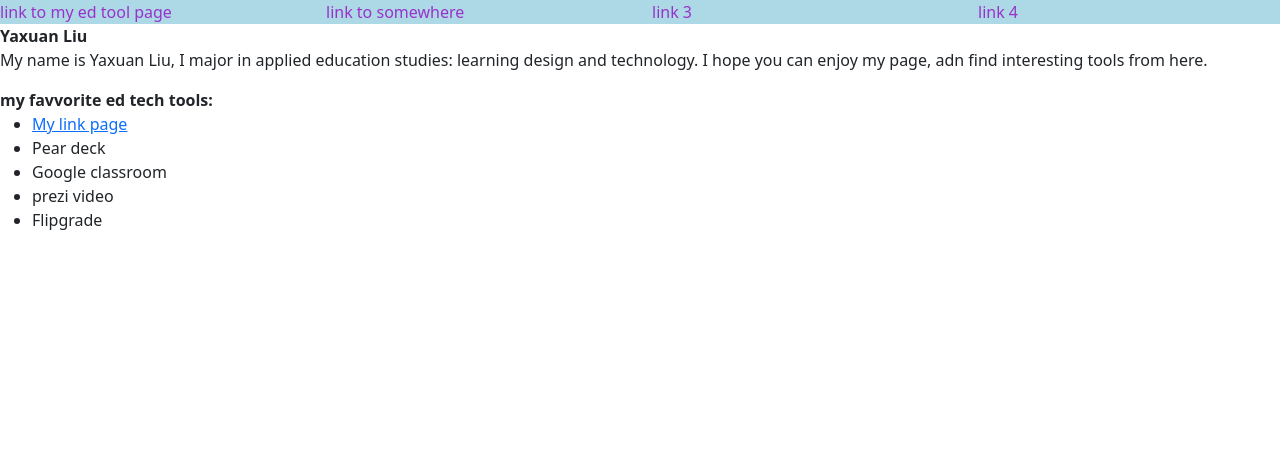
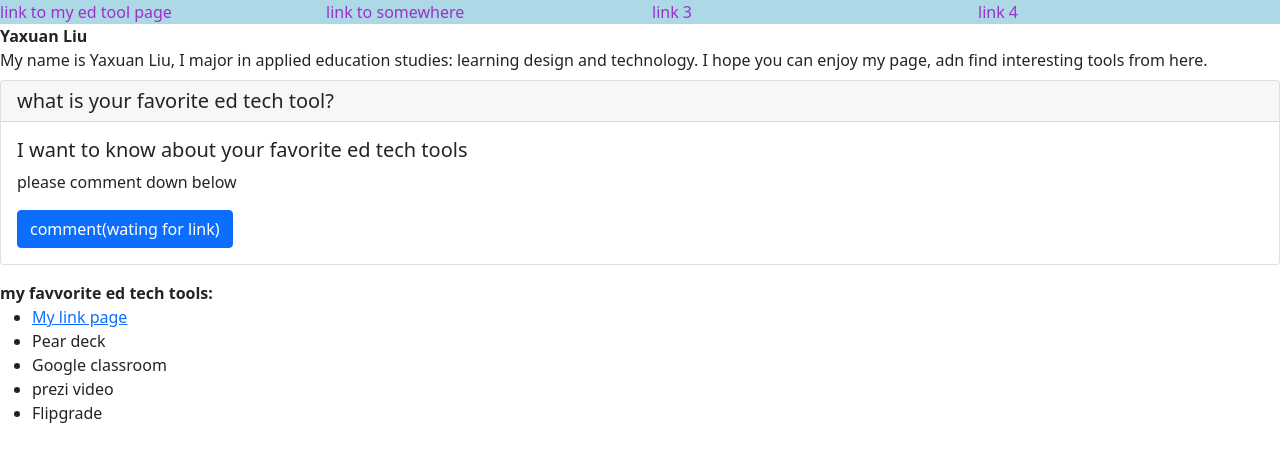
Before and after one commit to tomatoandGuitar/mybioandfavoriteedtechtools, a plain HTML site: page index.html in a window 1280 px wide. Drawn offline with nearby package versions, Linux system fonts and the light colour scheme.

Commit message:
Update index.html

```diff
--- a/index.html
+++ b/index.html
@@ -34,6 +34,14 @@
 			My name is Yaxuan Liu, I major in applied education studies: learning design and technology. I hope you can enjoy my page, adn find interesting tools from here.</dd>
 		</aside>
 		</section>
+		<div class="card">
+			<h5 class="card-header">what is your favorite ed tech tool?</h5>
+			<div class="card-body">
+			  <h5 class="card-title">I want to know about your favorite ed tech tools</h5>
+			  <p class="card-text">please comment down below</p>
+			  <a href="#" class="btn btn-primary">comment(wating for link)</a>
+			</div>
+		  </div>
         </dl>
         <dt id="second-subheading">my favvorite ed tech tools:</dt>
 		<ul>
```
